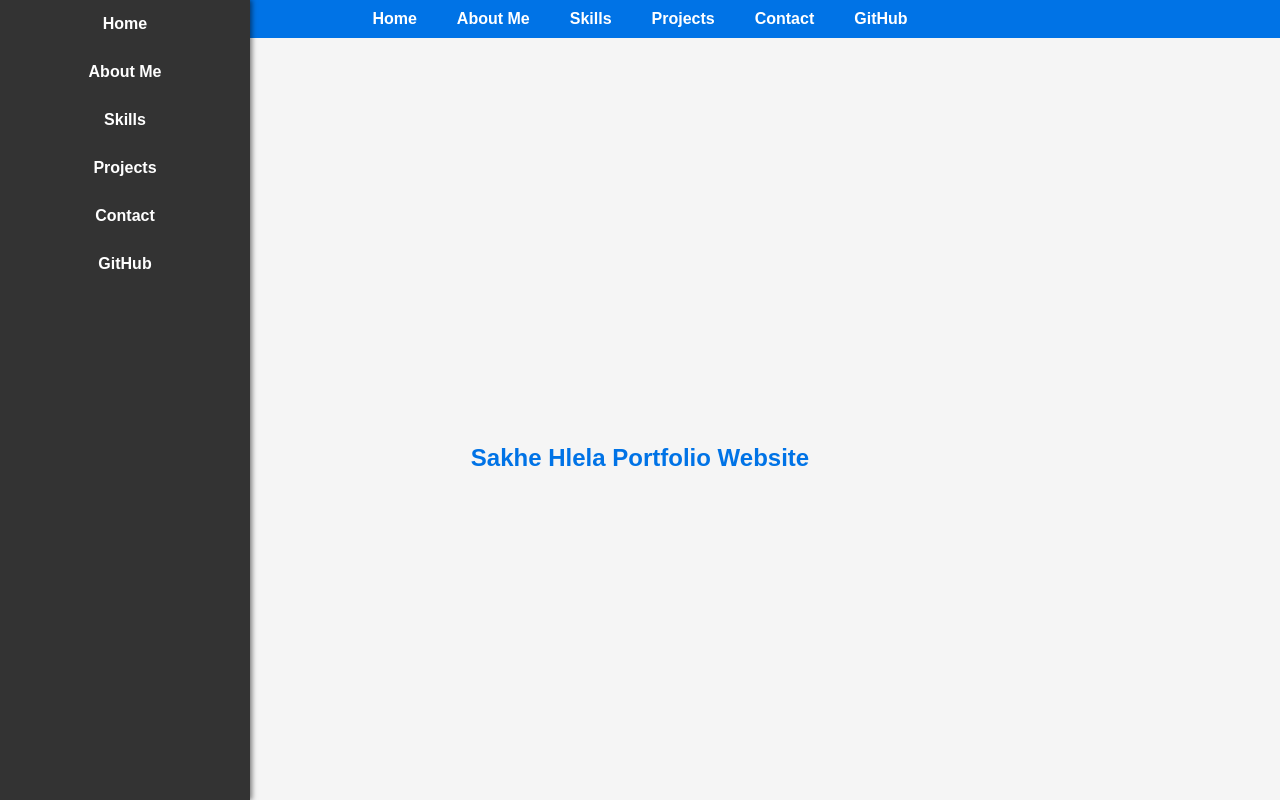
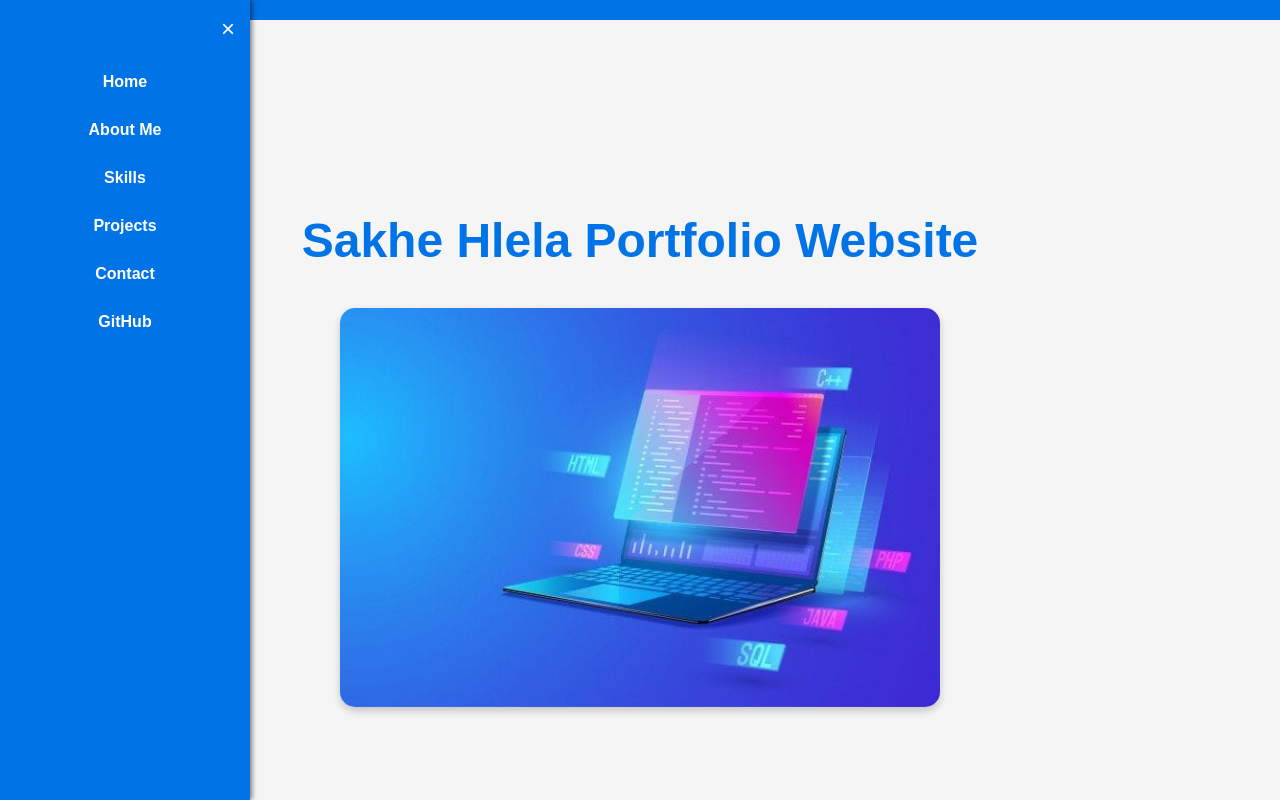
Before and after one commit to sakhehlela/Personal_Portfolio, a website: page index.html in a window 1280 px wide. Both pictures are taken after a click on the element 30 px from the left and 30 px from the top of the page. Shown: the top 800 px of the page. Drawn offline with Linux system fonts and the light colour scheme.

Commit message:
fixed test cases accordingly.

```diff
--- a/index.html
+++ b/index.html
@@ -5,20 +5,18 @@
     <meta charset="UTF-8">
     <meta name="viewport" content="width=device-width, initial-scale=1.0">
     <title>Sakhe Hlela Portfolio</title>
-    <link rel="stylesheet" href="styles/styles.css"> <!-- Link to external CSS file -->
+    <link rel="stylesheet" href="styles/styles.css">
 </head>
 
 <body>
     <header>
-        <!-- Hamburger Menu Icon -->
-        <div class="menu-toggle" aria-label="Toggle Menu">
-            <span class="bar"></span>
-            <span class="bar"></span>
-            <span class="bar"></span>
+        <div class="menu-toggle">
+            <div class="bar"></div>
+            <div class="bar"></div>
+            <div class="bar"></div>
         </div>
-
-        <!-- Sidebar -->
         <div class="sidebar">
+            <div class="sidebar-close">&times;</div>
             <ul>
                 <li><a href="#home">Home</a></li>
                 <li><a href="#about">About Me</a></li>
@@ -28,23 +26,12 @@
                 <li><a href="https://github.com/sakhehlela" target="_blank">GitHub</a></li>
             </ul>
         </div>
-
-        <!-- Desktop Navigation -->
-        <nav>
-            <ul>
-                <li><a href="#home">Home</a></li>
-                <li><a href="#about">About Me</a></li>
-                <li><a href="#skills">Skills</a></li>
-                <li><a href="#projects">Projects</a></li>
-                <li><a href="#contact">Contact</a></li>
-                <li><a href="https://github.com/sakhehlela" target="_blank">GitHub</a></li>
-            </ul>
-        </nav>
     </header>
 
     <main>
         <section id="home">
             <h1>Sakhe Hlela Portfolio Website</h1>
+            <img src="images/laptop.jpeg" alt="A description of the photo" class="home-photo">
         </section>
 
         <section id="about">
@@ -66,7 +53,7 @@
 
         <section id="projects">
             <h2>Projects</h2>
-            <p>Projects section is under development.</p>
+            <p>I don't have projects to showcase yet.</p>
         </section>
 
         <section id="contact">
--- a/scripts/scripts.js
+++ b/scripts/scripts.js
@@ -1,8 +1,13 @@
 document.addEventListener("DOMContentLoaded", function () {
-  const toggleButton = document.querySelector(".menu-toggle");
+  const menuToggle = document.querySelector(".menu-toggle");
   const sidebar = document.querySelector(".sidebar");
+  const sidebarClose = document.querySelector(".sidebar-close");
 
-  toggleButton.addEventListener("click", function () {
-      sidebar.classList.toggle("sidebar-open");
+  menuToggle.addEventListener("click", function () {
+      sidebar.classList.add("sidebar-open");
+  });
+
+  sidebarClose.addEventListener("click", function () {
+      sidebar.classList.remove("sidebar-open");
   });
 });
--- a/styles/styles.css
+++ b/styles/styles.css
@@ -7,7 +7,7 @@ body {
     background-color: #f5f5f5;
     color: #333;
     margin: 0;
-    position: relative; /* To manage z-index issues */
+    position: relative;
 }
 
 section {
@@ -27,33 +27,15 @@ header, footer {
     position: relative;
 }
 
-nav ul {
-    list-style: none;
-    margin: 0;
-    padding: 0;
-    display: flex;
-    justify-content: center;
-    gap: 20px;
+h1 {
+    font-size: 3rem;
+    color: #0073e6;
+    text-align: center;
+    margin-bottom: 20px;
 }
 
-nav ul li {
-    margin: 0;
-}
-
-nav ul li a {
-    color: white;
-    text-decoration: none;
-    font-weight: bold;
-    padding: 5px 10px;
-    transition: background-color 0.3s;
-}
-
-nav ul li a:hover {
-    background-color: #005bb5;
-    border-radius: 5px;
-}
-
-h1, h2 {
+h2 {
+    font-size: 2rem;
     color: #0073e6;
     text-align: center;
     margin-bottom: 20px;
@@ -75,18 +57,17 @@ h1, h2 {
     background-color: #005bb5;
 }
 
-/* Sidebar styles */
 .sidebar {
     position: fixed;
     top: 0;
-    left: -250px; /* Hide sidebar by default */
+    left: -250px;
     width: 250px;
     height: 100%;
-    background-color: #333;
+    background-color: #0073e6;
     box-shadow: 2px 0 5px rgba(0, 0, 0, 0.5);
     transition: left 0.3s ease;
     z-index: 1000;
-    overflow-y: auto; /* Ensure scrolling if the content overflows */
+    overflow-y: auto;
 }
 
 .sidebar ul {
@@ -111,7 +92,14 @@ h1, h2 {
     color: #ffcc00;
 }
 
-/* Menu Toggle Styles */
+.sidebar-close {
+    font-size: 24px;
+    color: white;
+    cursor: pointer;
+    text-align: right;
+    padding: 15px;
+}
+
 .menu-toggle {
     display: flex;
     flex-direction: column;
@@ -138,27 +126,25 @@ h1, h2 {
     transition: 0.3s;
 }
 
-/* Show sidebar when open */
 .sidebar-open {
     left: 0;
 }
 
-/* Responsive design */
 @media (max-width: 768px) {
     .sidebar {
-        width: 200px; /* Adjust width for smaller screens */
+        width: 200px;
     }
 
-    nav {
-        display: none; /* Hide desktop nav on mobile */
-    }
-
-    .sidebar-toggle {
-        display: none; /* Hide sidebar toggle on mobile */
-    }
-
-    /* Adjust sections to avoid overlapping */
-    section {
-        padding: 10px;
+    .menu-toggle {
+        display: flex;
     }
 }
+
+.home-photo {
+    margin-top: 20px;
+    width: 100%;
+    max-width: 600px;
+    height: auto;
+    border-radius: 15px;
+    box-shadow: 0 4px 8px rgba(0, 0, 0, 0.2);
+}
```
Also changed, not shown: images/laptop.jpeg (added).
